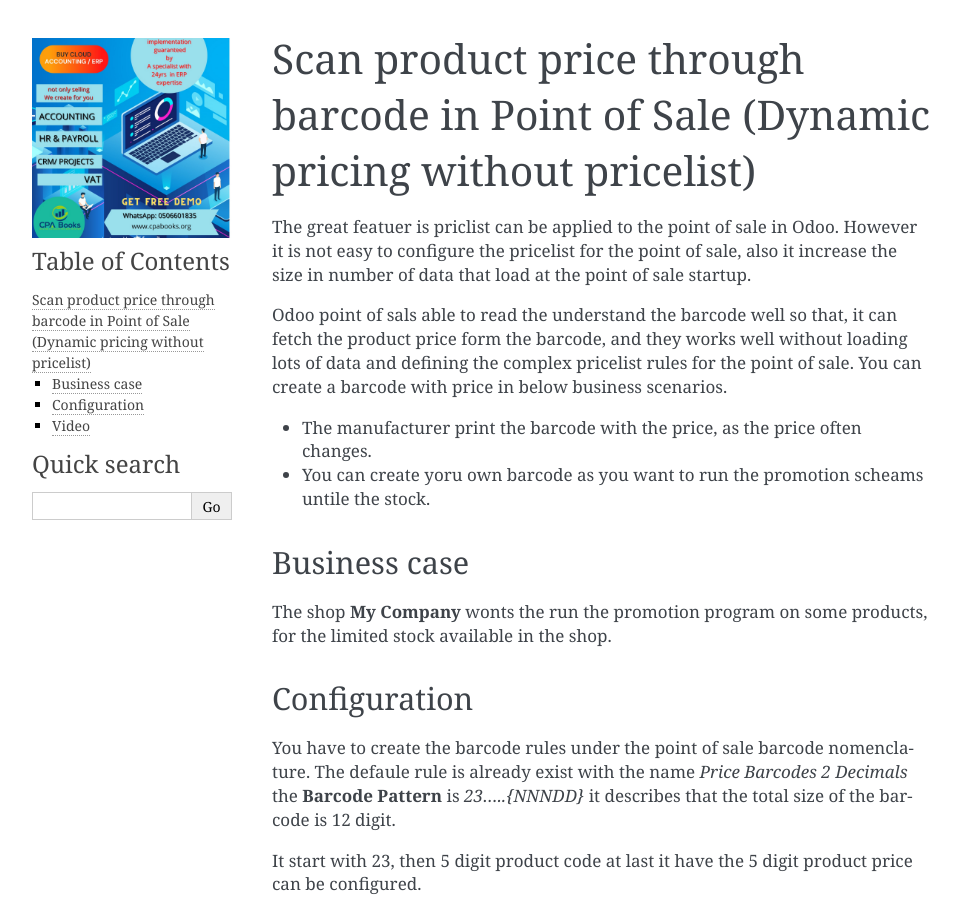
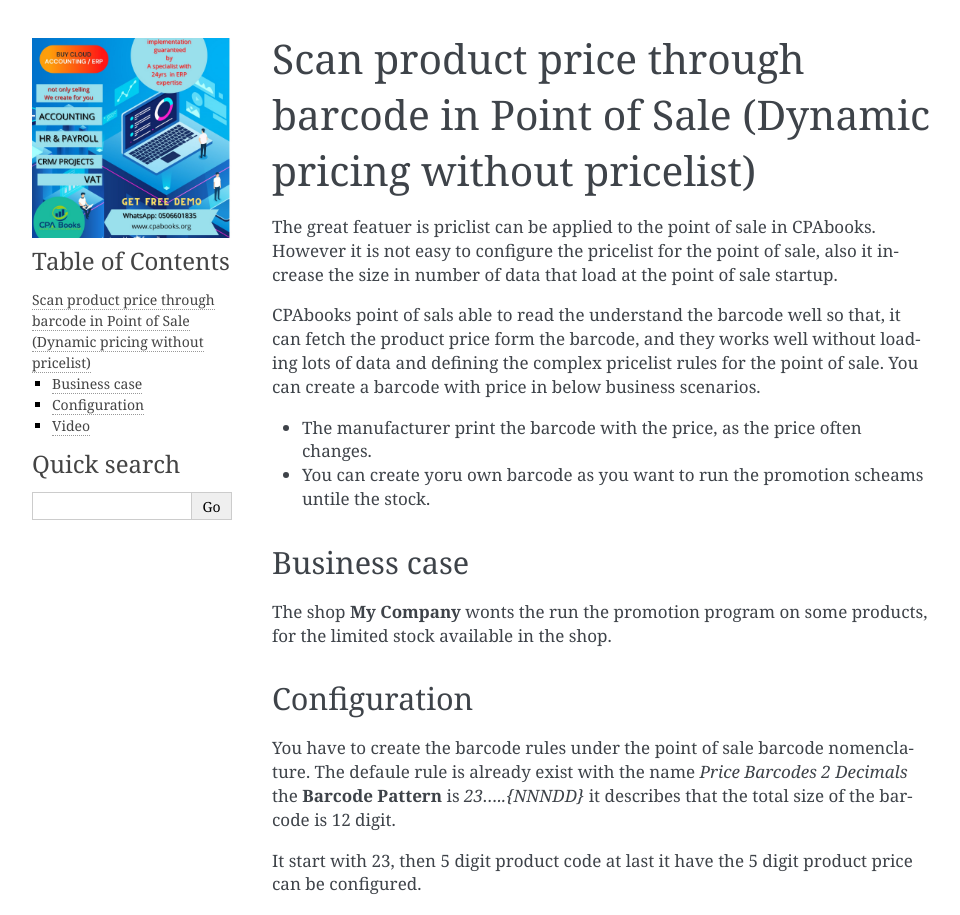
Before and after one commit to cpabooks/cpabooks-docs, a Sphinx documentation site: the page built from docs/point-of-sale/scan_product_price_from_barcode.rst, in a window 1280 px wide. Shown: the top 915 px of the page, without its empty margins (148-1108 px from the left). Built offline with Sphinx 7.4.7, drawn with Linux system fonts in a browser that asks for light colours; pages that are not in the unit, such as notebooks, are missing from menus; some of the changed text lies outside the part shown.

Commit message:
Update scan_product_price_from_barcode.rst

```diff
--- a/docs/point-of-sale/scan_product_price_from_barcode.rst
+++ b/docs/point-of-sale/scan_product_price_from_barcode.rst
@@ -5,11 +5,11 @@
 =======================================================================================
 Scan product price through barcode in Point of Sale (Dynamic pricing without pricelist)
 =======================================================================================
-The great featuer is priclist can be applied to the point of sale in Odoo.
+The great featuer is priclist can be applied to the point of sale in CPAbooks.
 However it is not easy to configure the pricelist for the point of sale, also
 it increase the size in number of data that load at the point of sale startup.
 
-Odoo point of sals able to read the understand the barcode well so that, it
+CPAbooks point of sals able to read the understand the barcode well so that, it
 can fetch the product price form the barcode, and they works well without
 loading lots of data and defining the complex pricelist rules for the
 point of sale. You can create a barcode with price in below business scenarios.
@@ -40,10 +40,10 @@
 
 Video
 -----
-Access the video at https://www.youtube.com/watch?v=xbPLx-KRh2s
+Access the video at https://www.youtube.com/watch?v=vq60OruLojk
 
 .. raw:: html
 
     <div style="position: relative; padding-bottom: 56.25%; height: 0; overflow: hidden; max-width: 100%; height: auto;">
-        <iframe src="https://www.youtube.com/embed/xbPLx-KRh2s" frameborder="0" allowfullscreen style="position: absolute; top: 0; left: 0; width: 700px; height: 385px;"></iframe>
+        <iframe src="https://www.youtube.com/embed/vq60OruLojk" frameborder="0" allowfullscreen style="position: absolute; top: 0; left: 0; width: 700px; height: 385px;"></iframe>
     </div>
```
